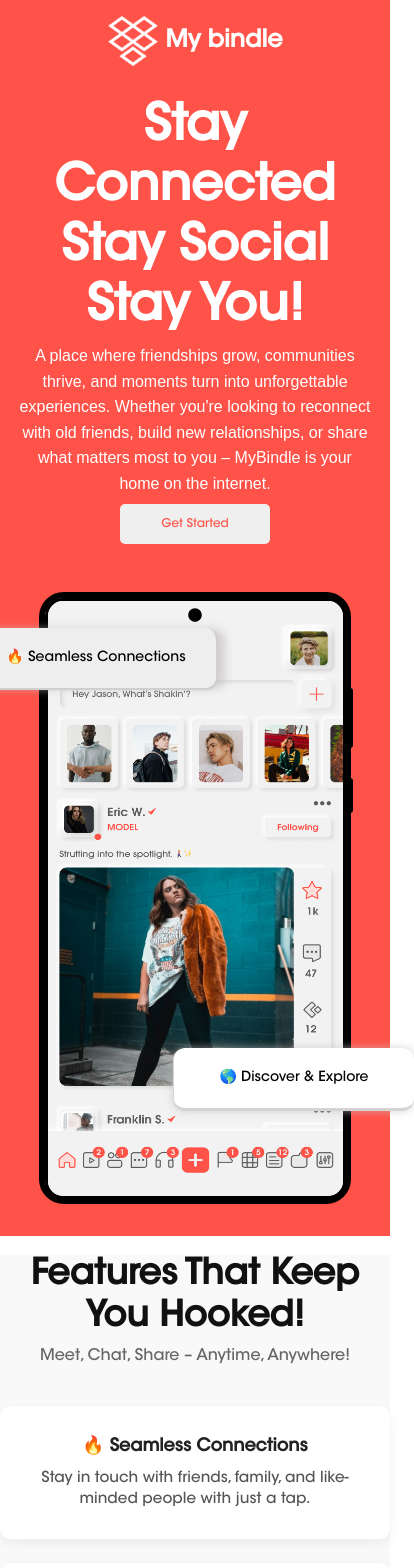
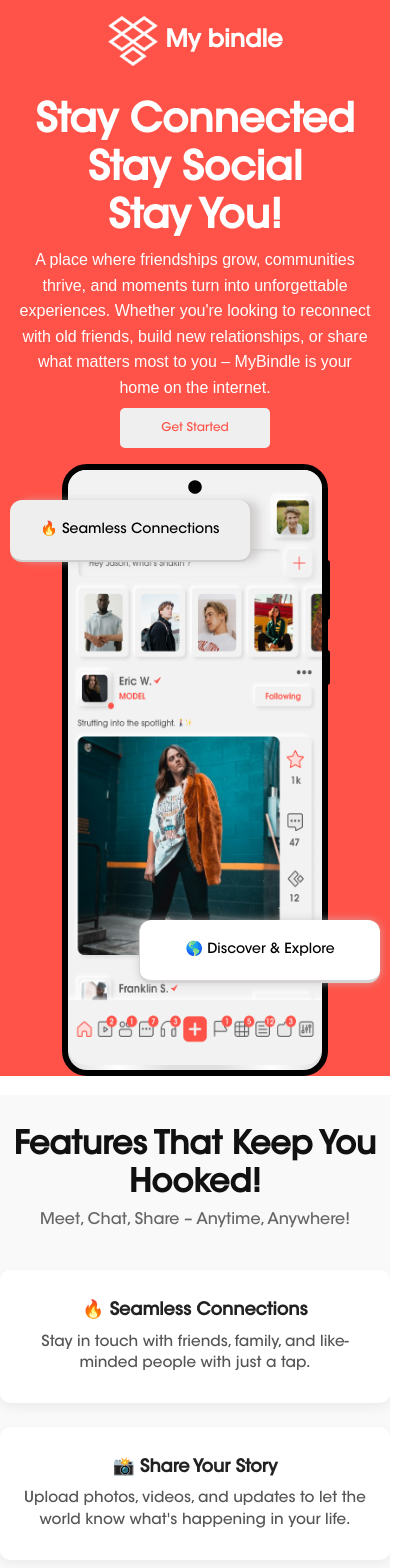
Before and after one commit to Shahnoow/My-Bindle, a Next.js app: page / in a window 390 px wide. Shown: the top 1568 px of the page, 414 px wide, since content can reach past the window. Built offline with nearby package versions, Linux system fonts and the light colour scheme.

Commit message:
Initial commit

```diff
--- a/src/app/layout.tsx
+++ b/src/app/layout.tsx
@@ -15,7 +15,7 @@ export default function RootLayout({
     <html lang="en">
       <body>
         {children}
-        <Footer />
+        {/* <Footer /> */}
       </body>
     </html>
   );
--- a/src/app/page.tsx
+++ b/src/app/page.tsx
@@ -10,10 +10,10 @@ export default function Page() {
     <main>
       <Hero />
       <Services />
-      <AboutUs />
+      {/* <AboutUs />
       <HowItWork />
       <DonationSection />
-      <Testimonials />
+      <Testimonials /> */}
     </main>
   );
 }
--- a/src/styles/Aboutus.module.css
+++ b/src/styles/Aboutus.module.css
@@ -1,5 +1,5 @@
 .aboutMain {
-  background-color: white;
+  background-color: rgb(0, 255, 55);
   padding: 4rem 1.5rem;
 }
 
@@ -87,7 +87,6 @@
 @media (max-width: 768px) {
   .aboutMain {
     width: 100%;
-    padding: 0rem 0rem;
   }
   .container {
     flex-direction: column;
--- a/src/styles/Hero.module.css
+++ b/src/styles/Hero.module.css
@@ -1,3 +1,7 @@
+.body {
+  overflow-x: hidden;
+}
+
 .hero {
   margin: 0;
   height: auto;
@@ -185,6 +189,9 @@
 }
 
 @media (max-width: 768px) {
+  .body {
+    overflow-x: hidden;
+  }
   .hero {
     height: auto;
     width: 100%;
@@ -194,6 +201,15 @@
     padding: 0rem 0rem;
   }
 
+  .section {
+    flex-direction: column;
+    height: auto;
+    justify-content: center;
+    align-items: center;
+    text-align: center;
+    padding: 0;
+    margin: 0;
+  }
   .aspect {
     padding: 1rem;
     width: auto;
@@ -202,18 +218,60 @@
     text-align: center;
   }
 
-  .section {
-    flex-direction: column;
-    height: auto;
-    justify-content: center;
-    align-items: center;
+  .mainHeading {
+    font-size: 40px;
   }
 
   .aside {
     width: auto;
     height: 80%;
     background-color: #ff5349;
-
+    justify-content: center;
+    align-items: center;
+    text-align: center;
     display: flex;
   }
+
+  .device {
+    max-width: 90%;
+    max-height: 90%;
+  }
+  .timeline_img {
+    max-width: 100%;
+    max-height: 100%;
+    border: 0px;
+  }
 }
+@media (max-width: 480px) {
+  .hero {
+    width: 100%;
+
+    padding: 0rem 0rem;
+  }
+
+  .section {
+    flex-direction: column;
+    height: auto;
+    width: 100%;
+    justify-content: center;
+    align-items: center;
+    text-align: center;
+    padding: 0;
+    margin: 0;
+  }
+
+  .aside {
+    width: 100%;
+    height: 80%;
+    background-color: #ff5349;
+    justify-content: center;
+    align-items: center;
+    text-align: center;
+    padding: 0rem;
+  }
+
+  .device {
+    max-width: 65%;
+    max-height: 90%;
+  }
+}
--- a/src/styles/Services.module.css
+++ b/src/styles/Services.module.css
@@ -1,3 +1,7 @@
+.body {
+  overflow-x: hidden;
+}
+
 .services {
   padding: 4rem 2rem;
   text-align: center;
@@ -50,12 +54,27 @@
 }
 
 @media (max-width: 768px) {
+  .body {
+    overflow-x: hidden;
+  }
   .services {
     width: 100%;
-    padding: 0rem 0rem;
+    justify-content: center;
+    text-align: center;
+    align-items: center;
+    padding: 2rem 0rem;
+  }
+
+  .heading {
+    font-size: 2rem;
   }
   .grid {
     grid-template-columns: repeat(2, 1fr);
+    margin: 0;
+    max-width: 900px;
+    justify-content: center;
+    align-items: center;
+    text-align: center;
   }
 }
 
--- a/src/styles/globals.css
+++ b/src/styles/globals.css
@@ -38,6 +38,8 @@
 
 body {
   font-family: "ITC Avant Garde Gothic Std", -apple-system, sans-serif;
+
+  overflow-x: hidden;
 }
 
 .avant-garde-regular {
```
